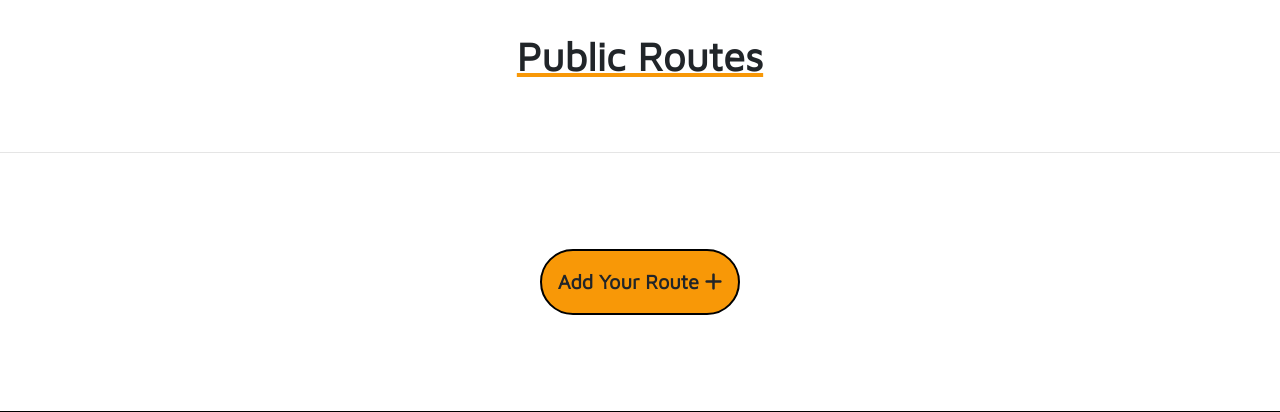
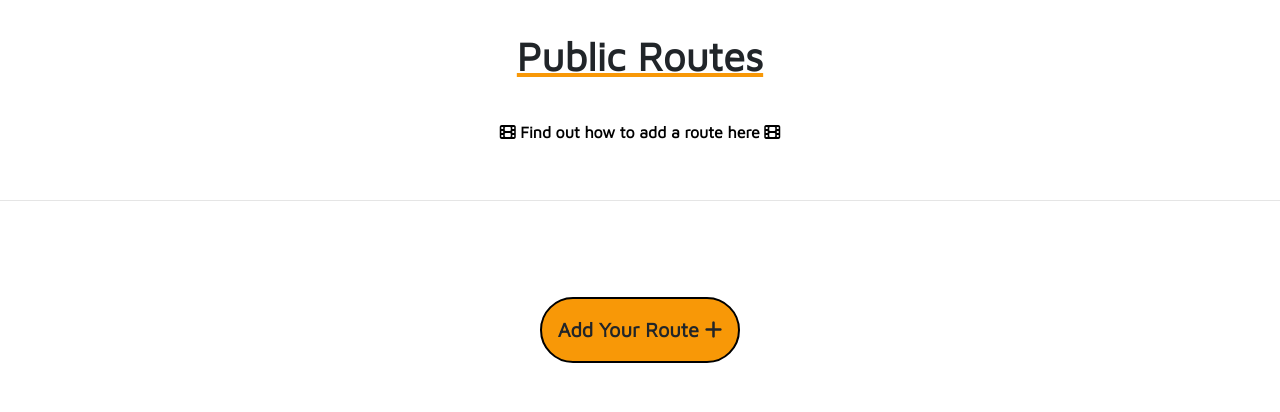
Before and after one commit to Jmurray1989/Skoot-Route, a Flask app: page /publicroutes in a window 1280 px wide. Shown: the part 96-508 px from the top of the page. Run offline with Flask 2, Linux system fonts and the light colour scheme; data that the repository does not hold is empty; some libraries are stand-ins or nearby versions.

Commit message:
added how to video link to public routes page and added css styling to link with hover

```diff
--- a/run.py
+++ b/run.py
@@ -68,14 +68,14 @@ def insert_route():
 def edit_route(route_id):
     """Edits Your Route on the Public Route Page"""
     the_route = mongo.db.routes.find_one({"_id": ObjectId(route_id)})
-    return render_template('editroute.html', route=the_route)
+    return redirect(url_for('publicroutes', route=the_route))
 
 
 @app.route('/update_route/<route_id>', methods=["POST"])
 def update_route(route_id):
     """Updates Your Route on the Public Route Page"""
-    route = mongo.db.routes
-    route.update({'_id': ObjectId(route_id)}, {
+    routes = mongo.db.routes
+    routes.update({'_id': ObjectId(route_id)}, {
         'person_name': request.form.get('person_name'),
         'route_name': request.form.get('route_name'),
         'map_link': request.form.get('map_link'),
--- a/static/css/style.css
+++ b/static/css/style.css
@@ -357,6 +357,10 @@ p.skoot-route {
   margin: 50px 25vw;
 }
 
+.routes-para {
+    font-weight: bold;
+}
+
 /*Buttons*/
 
 .skoot-route-button {
@@ -379,6 +383,30 @@ p.skoot-route {
 h1.public-header {
   text-align: center;
   padding: 2rem;
+}
+
+/*Video Link*/
+
+.how_video {
+    text-align: center;
+    margin-bottom: 1.5rem;
+}
+
+.video {
+    font-weight: bolder;
+    color: #000000;
+}
+
+.video:hover {
+    color: rgb(255, 153, 0);
+}
+
+.map_link {
+    color: rgb(255, 153, 0);
+}
+
+.map_link:hover {
+    color: #000000;
 }
 
 /*Cards*/
--- a/templates/publicroutes.html
+++ b/templates/publicroutes.html
@@ -1,6 +1,11 @@
 {% extends 'base.html' %} {% block content %}
 
 <h1 class="public-header">Public Routes</h1>
+<div class="how_video">
+  <a href="https://youtu.be/kOp3pY5c5zI" target="_blank" class="video"
+    ><i class="fas fa-film"></i> Find out how to add a route here <i class="fas fa-film"></i></a
+  >
+</div>
 
 <section class="route-section">
   <div class="container">
@@ -16,7 +21,9 @@
           </p>
           <p class="card-text">
             <span class="label">Google Map Route Link:</span>
-            <a href="{{ route.map_link }}" target="_blank">{{ route.map_link }}</a>
+            <a href="{{ route.map_link }}" target="_blank" class="map_link"
+              >{{ route.map_link }}</a
+            >
           </p>
           <p class="card-text">
             <span class="label">Route Description:</span> {{
```
